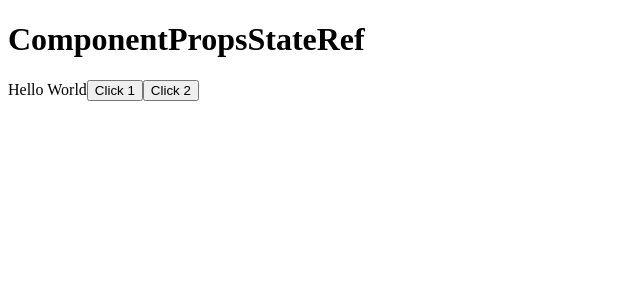
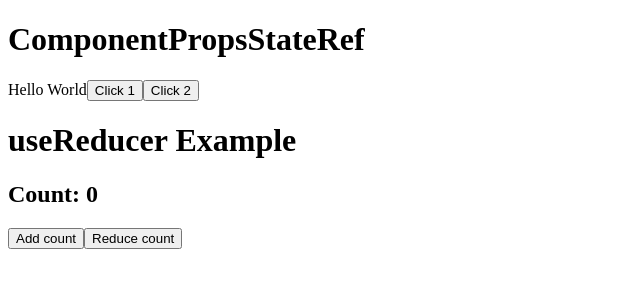
Before and after one commit to LiangNiang/react-ts-cheatsheet, a React (Vite) app: page / in a window 1280 px wide. Shown: the top 300 px of the page, without its empty margins (0-640 px from the left). Built offline with nearby package versions, Linux system fonts and the light colour scheme.

Commit message:
:sparkles: 增加了 useReducer 的例子

```diff
--- a/package.json
+++ b/package.json
@@ -11,7 +11,8 @@
   },
   "dependencies": {
     "react": "^18.2.0",
-    "react-dom": "^18.2.0"
+    "react-dom": "^18.2.0",
+    "redux": "^4.2.0"
   },
   "devDependencies": {
     "@types/react": "^18.0.17",
--- a/src/main.tsx
+++ b/src/main.tsx
@@ -1,10 +1,12 @@
 import React from 'react'
 import ReactDOM from 'react-dom/client'
 import ComponentPropsStateRef from './component-props-state-ref'
+import UseReducerExample from './useReducer'
 
 ReactDOM.createRoot(document.getElementById('root') as HTMLElement).render(
   <React.StrictMode>
     {/* @ts-ignore */}
     <ComponentPropsStateRef />
+    <UseReducerExample />
   </React.StrictMode>
 )
--- /dev/null
+++ b/src/useReducer.tsx
@@ -0,0 +1,44 @@
+import { useReducer } from 'react'
+import { Reducer } from 'redux'
+
+const initialState = {
+  count: 0,
+}
+
+type ActionType =
+  | { type: 'increment'; payload: number }
+  | { type: 'decrement'; payload: string };
+
+const reducer = (state: typeof initialState, action: ActionType) => {
+  switch (action.type) {
+  case 'increment':
+    return { count: state.count + action.payload }
+  case 'decrement':
+    return { count: state.count - Number(action.payload) }
+  default:
+    throw new Error()
+  }
+}
+
+/** 如果项目中用了 redux，可以方便的使用 redux 中的 Reducer 来指定 reducer 的类型，这样可以正确推断返回值的类型 */
+const reducer2: Reducer<typeof initialState, ActionType> = () => {
+  return {
+    count: 123
+  }
+}
+
+const UseReducerExample = () => {
+  const [state, dispatch] = useReducer(reducer, initialState)
+  return (
+    <div>
+      <h1>useReducer Example</h1>
+      <h2>Count: {state.count}</h2>
+      <p>
+        <button onClick={() => { dispatch({ type: 'increment', payload: 1 }) }}>Add count</button>
+        <button onClick={() => { dispatch({ type: 'decrement', payload: '2' }) }}>Reduce count</button>
+      </p>
+    </div>
+  )
+}
+
+export default UseReducerExample
```
Also changed, not shown: 1 other file (tests, documents, lock files or other folders).
